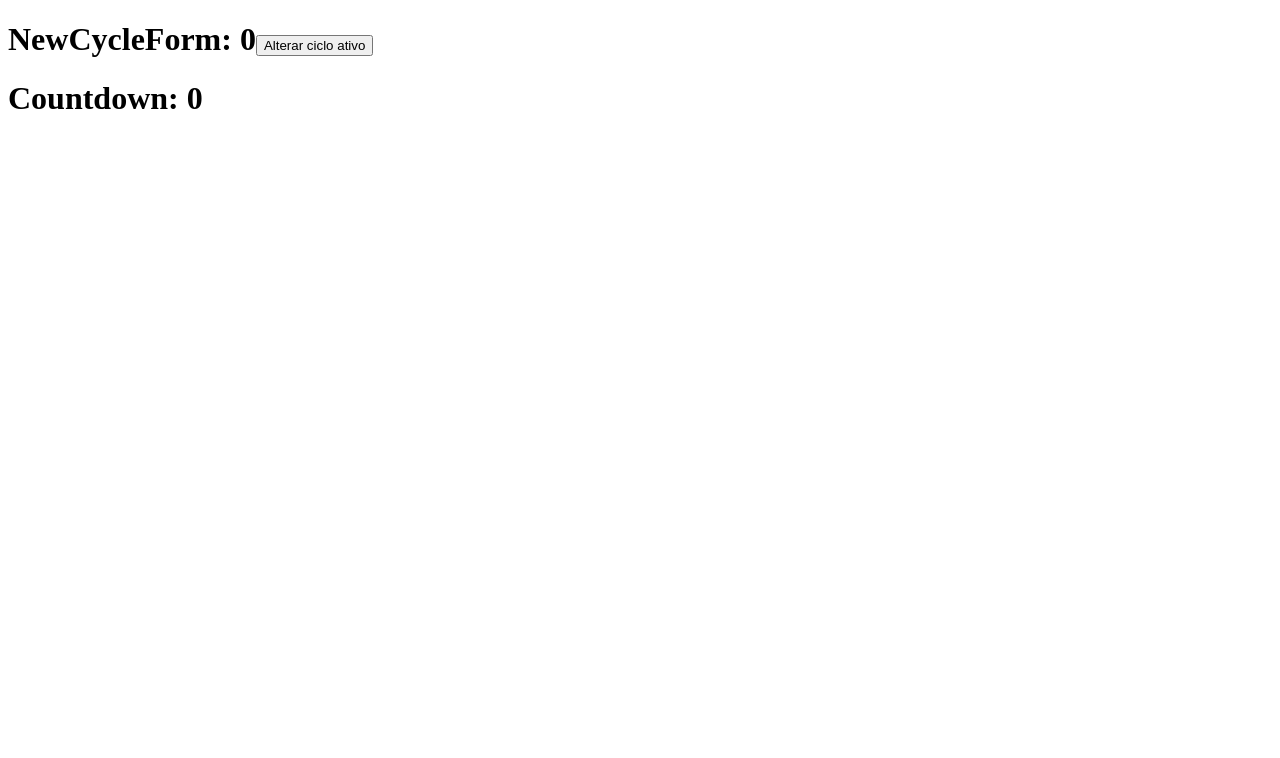
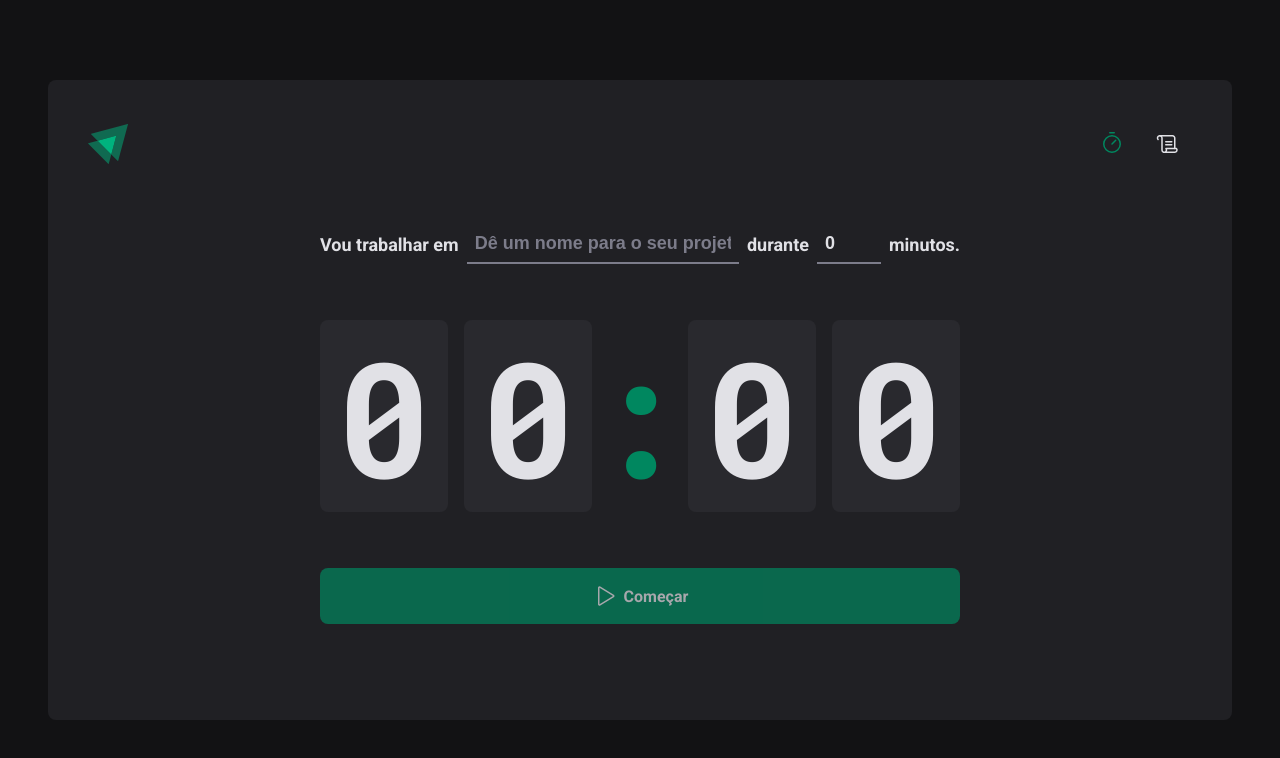
Before and after one commit to karolinequetz/timer, a React (Vite) app: page / in a window 1280 px wide. Shown: the top 758 px of the page. Built offline with nearby package versions, Linux system fonts and the light colour scheme.

Commit message:
contexto no formulário

```diff
--- a/src/App.tsx
+++ b/src/App.tsx
@@ -1,13 +1,16 @@
-import { Home } from './Home'
+import { BrowserRouter } from 'react-router-dom'
+import { ThemeProvider } from 'styled-components'
+import { Router } from './Router'
+import { defaultTheme } from './styles/themes/default'
+import { GlobalStyle } from './styles/themes/global'
 
 export function App() {
-  return <Home />
-  /*   return (
+  return (
     <ThemeProvider theme={defaultTheme}>
       <BrowserRouter>
         <Router />
       </BrowserRouter>
       <GlobalStyle />
     </ThemeProvider>
-  ) */
+  )
 }
--- a/src/Home.tsx
+++ /dev/null
@@ -1,37 +0,0 @@
-import { createContext, useContext, useState } from 'react'
-
-const CyclesContext = createContext({} as any)
-
-function NewCycleForm() {
-  const { activeCycle, setActiveCycle } = useContext(CyclesContext)
-  return (
-    <h1>
-      NewCycleForm: {activeCycle}
-      <button
-        onClick={() => {
-          setActiveCycle(2)
-        }}
-      >
-        Alterar ciclo ativo
-      </button>
-    </h1>
-  )
-}
-
-function Countdown() {
-  const { activeCycle } = useContext(CyclesContext)
-
-  return <h1>Countdown: {activeCycle}</h1>
-}
-
-export function Home() {
-  const [activeCycle, setActiveCycle] = useState(0)
-  return (
-    <CyclesContext.Provider value={{ activeCycle, setActiveCycle }}>
-      <div>
-        <NewCycleForm />
-        <Countdown />
-      </div>
-    </CyclesContext.Provider>
-  )
-}
--- a/src/pages/Home/components/Countdown/index.tsx
+++ b/src/pages/Home/components/Countdown/index.tsx
@@ -1,18 +1,16 @@
 import { differenceInSeconds } from 'date-fns'
-import { useEffect, useState } from 'react'
+import { useContext, useEffect } from 'react'
+import { CyclesContext } from '../..'
 import { CountdownContainer, Separator } from './styles'
 
-interface CountdownProps {
-  activeCycle: any
-  setCycles: any
-  activeCycleId: any
-}
-export function Countdown({
-  activeCycle,
-  setCycles,
-  activeCycleId,
-}: CountdownProps) {
-  const [amountSecoundsPassed, setAmountSecondsPassed] = useState(0)
+export function Countdown() {
+  const {
+    activeCycle,
+    activeCycleId,
+    markCurrentCycleAsFinished,
+    amountSecoundsPassed,
+    setSecondsPassed,
+  } = useContext(CyclesContext)
 
   const totalSeconds = activeCycle ? activeCycle.minutesAmount * 60 : 0
 
@@ -25,26 +23,38 @@ export function Countdown({
           activeCycle.startDate,
         )
         if (secondsDifference >= totalSeconds) {
-          setCycles((state) =>
-            state.map((cycle) => {
-              if (cycle.id === activeCycleId) {
-                return { ...cycle, finishedDate: new Date() }
-              } else {
-                return cycle
-              }
-            }),
-          )
-          setAmountSecondsPassed(totalSeconds)
+          markCurrentCycleAsFinished()
+          setSecondsPassed(totalSeconds)
           clearInterval(interval)
         } else {
-          setAmountSecondsPassed(secondsDifference)
+          setSecondsPassed(secondsDifference)
         }
       }, 1000)
     }
     return () => {
       clearInterval(interval)
     }
-  }, [activeCycle, totalSeconds, activeCycleId])
+  }, [
+    activeCycle,
+    totalSeconds,
+    activeCycleId,
+    markCurrentCycleAsFinished,
+    setSecondsPassed,
+  ])
+
+  const currentSecounds = activeCycle ? totalSeconds - amountSecoundsPassed : 0
+
+  const minutesAmount = Math.floor(currentSecounds / 60)
+  const secondsAmount = currentSecounds % 60
+
+  const minutes = String(minutesAmount).padStart(2, '0')
+  const seconds = String(secondsAmount).padStart(2, '0')
+
+  useEffect(() => {
+    if (activeCycle) {
+      document.title = `${minutes}:${seconds}`
+    }
+  }, [minutes, seconds, activeCycle])
   return (
     <CountdownContainer>
       <span>{minutes[0]}</span>
--- a/src/pages/Home/components/NewCycleForm/index.tsx
+++ b/src/pages/Home/components/NewCycleForm/index.tsx
@@ -1,31 +1,11 @@
 import { FormContainer, TaskInput, MinutesAmountInput } from './styles'
-import { useForm } from 'react-hook-form'
-import { zodResolver } from '@hookform/resolvers/zod'
-import * as zod from 'zod'
-
-const newCycleFormValidationSchema = zod.object({
-  task: zod.string().min(1, 'Informe a tarefa.'),
-  minutesAmount: zod
-    .number()
-    .min(1, 'O ciclo precisa ser de no mínimo 5 minutos.')
-    .max(60, 'O ciclo precisa ser de no máximo 60 minutos.'),
-})
-
-/* interface NewCycloFormData {
-  task: string
-  minutesAmount: number
-} */
-
-type NewCycloFormData = zod.infer<typeof newCycleFormValidationSchema>
+import { useContext } from 'react'
+import { CyclesContext } from '../..'
+import { useFormContext } from 'react-hook-form'
 
 export function NewCycleForm() {
-  const { register, handleSubmit, watch, reset } = useForm<NewCycloFormData>({
-    resolver: zodResolver(newCycleFormValidationSchema),
-    defaultValues: {
-      task: '',
-      minutesAmount: 0,
-    },
-  })
+  const { activeCycle } = useContext(CyclesContext)
+  const { register } = useFormContext()
   return (
     <FormContainer>
       <label htmlFor="task">Vou trabalhar em</label>
--- a/src/pages/Home/index.tsx
+++ b/src/pages/Home/index.tsx
@@ -1,14 +1,17 @@
 import { HandPalm, Play } from 'phosphor-react'
-import { useEffect, useState } from 'react'
-import { differenceInSeconds } from 'date-fns'
+import { createContext, useState } from 'react'
+import { FormProvider, useForm } from 'react-hook-form'
+import { zodResolver } from '@hookform/resolvers/zod'
+import * as zod from 'zod'
 
 import {
   HomeContainer,
   StartCountdownButton,
   StopCountdownButton,
 } from './styles'
+/* import { NewCycleForm } from './components/NewCycleForm' */
+import { Countdown } from './components/Countdown'
 import { NewCycleForm } from './components/NewCycleForm'
-import { Countdown } from './components/Countdown'
 
 interface Cycle {
   id: string
@@ -18,11 +21,59 @@ interface Cycle {
   interruptedDate?: Date
   finishedDate?: Date
 }
+
+interface CyclesContextType {
+  activeCycle: Cycle | undefined
+  activeCycleId: string | null
+  amountSecoundsPassed: number
+  markCurrentCycleAsFinished: () => void
+  setSecondsPassed: (seconds: number) => void
+}
+export const CyclesContext = createContext({} as CyclesContextType)
+
+const newCycleFormValidationSchema = zod.object({
+  task: zod.string().min(1, 'Informe a tarefa.'),
+  minutesAmount: zod
+    .number()
+    .min(1, 'O ciclo precisa ser de no mínimo 5 minutos.')
+    .max(60, 'O ciclo precisa ser de no máximo 60 minutos.'),
+})
+
+/* interface NewCycloFormData {
+  task: string
+  minutesAmount: number
+} */
+
+type NewCycloFormData = zod.infer<typeof newCycleFormValidationSchema>
 export function Home() {
   const [cycles, setCycles] = useState<Cycle[]>([])
   const [activeCycleId, setActiveCycleId] = useState<string | null>(null)
+  const [amountSecoundsPassed, setAmountSecondsPassed] = useState(0)
+  const newCycleForm = useForm<NewCycloFormData>({
+    resolver: zodResolver(newCycleFormValidationSchema),
+    defaultValues: {
+      task: '',
+      minutesAmount: 0,
+    },
+  })
+  const { handleSubmit, watch, reset } = newCycleForm
+  const activeCycle = cycles.find((cycle) => cycle.id === activeCycleId)
 
-  const activeCycle = cycles.find((cycle) => cycle.id === activeCycleId)
+  function setSecondsPassed(seconds: number) {
+    setAmountSecondsPassed(seconds)
+  }
+
+  function markCurrentCycleAsFinished() {
+    setCycles((state) =>
+      state.map((cycle) => {
+        if (cycle.id === activeCycleId) {
+          return { ...cycle, finishedDate: new Date() }
+        } else {
+          return cycle
+        }
+      }),
+    )
+  }
 
   function handleCreateNewCycle(data: NewCycloFormData) {
     const id = String(new Date().getTime())
@@ -52,19 +103,6 @@ export function Home() {
     setActiveCycleId(null)
   }
 
-  const currentSecounds = activeCycle ? totalSeconds - amountSecoundsPassed : 0
-
-  const minutesAmount = Math.floor(currentSecounds / 60)
-  const secondsAmount = currentSecounds % 60
-
-  const minutes = String(minutesAmount).padStart(2, '0')
-  const seconds = String(secondsAmount).padStart(2, '0')
-
-  useEffect(() => {
-    if (activeCycle) {
-      document.title = `${minutes}:${seconds}`
-    }
-  }, [minutes, seconds, activeCycle])
   const task = watch('task')
   const isSubmitDisabled = !task
 
@@ -75,12 +113,21 @@ export function Home() {
   return (
     <HomeContainer>
       <form onSubmit={handleSubmit(handleCreateNewCycle)} action="">
-        <NewCycleForm />
-        <Countdown
-          activeCycle={activeCycle}
-          setCycles={setCycles}
-          activeCycleId={activeCycleId}
-        />
+        <CyclesContext.Provider
+          value={{
+            activeCycle,
+            activeCycleId,
+            markCurrentCycleAsFinished,
+            amountSecoundsPassed,
+            setSecondsPassed,
+          }}
+        >
+          <FormProvider {...newCycleForm}>
+            <NewCycleForm />
+          </FormProvider>
+
+          <Countdown />
+        </CyclesContext.Provider>
         {activeCycle ? (
           <StopCountdownButton onClick={handleInterruptCycle} type="button">
             <HandPalm size={24} />
```
